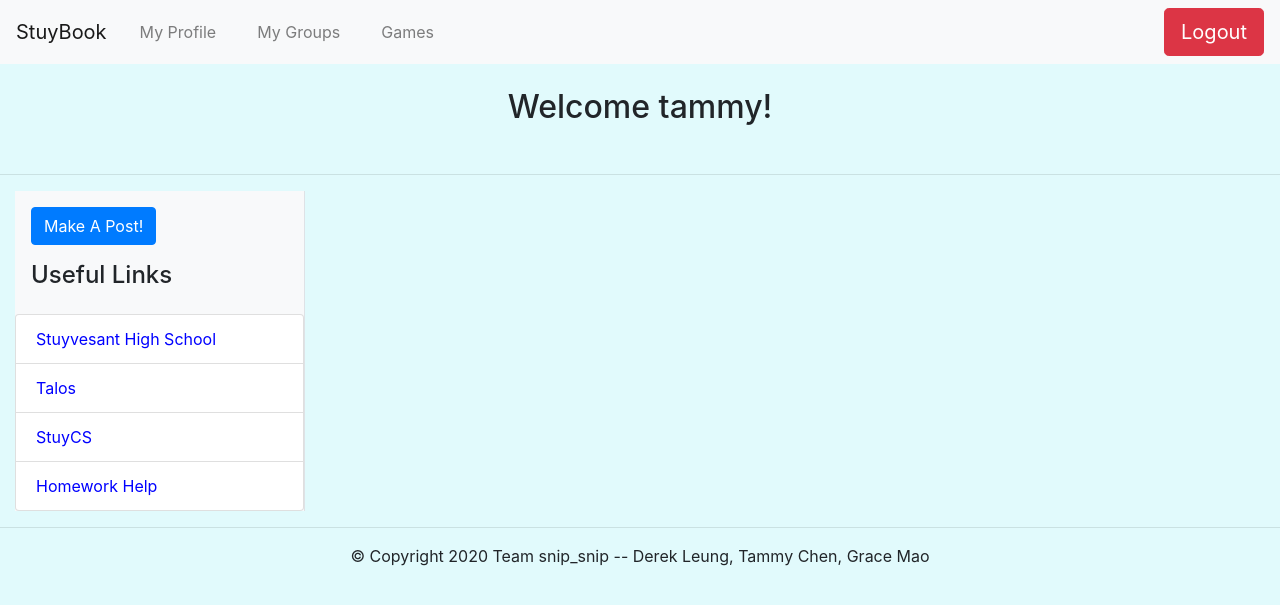
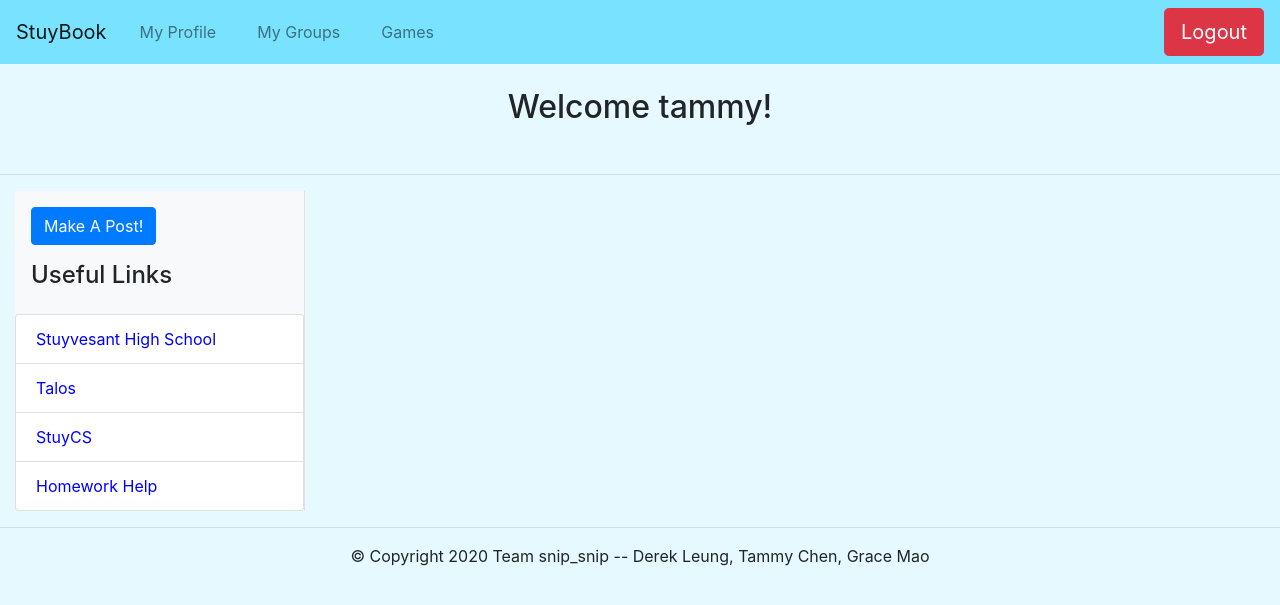
Before and after one commit to DerekL27/Stuybook_prototype, a Flask app: page /home in a window 1280 px wide. Shown: the top 605 px of the page. Run offline with Flask 2, Linux system fonts and the light colour scheme; a user stored in the database is signed in; some libraries are stand-ins or nearby versions.

Commit message:
change head

```diff
--- a/static/customcss/style.css
+++ b/static/customcss/style.css
@@ -1,5 +1,5 @@
 body {
-  background-color: #e1fafc;
+  background-color: #E5F9FF;
 }
 
 header {
--- a/templates/basenav.html
+++ b/templates/basenav.html
@@ -1,7 +1,7 @@
 {% extends "base.html" %}
 {% block navbar %}
 <header>
-  <nav class="navbar navbar-expand-lg navbar-light bg-light">
+  <nav class="navbar navbar-expand-lg navbar-light" style="background-color: #78E2FF;">
     <a class="navbar-brand" href="/home">StuyBook</a>
     <button class="navbar-toggler" type="button" data-toggle="collapse" data-target="#navbarSupportedContent" aria-controls="navbarSupportedContent" aria-expanded="false" aria-label="Toggle navigation">
       <span class="navbar-toggler-icon"></span>
```
Also changed, not shown: 1 other file.
